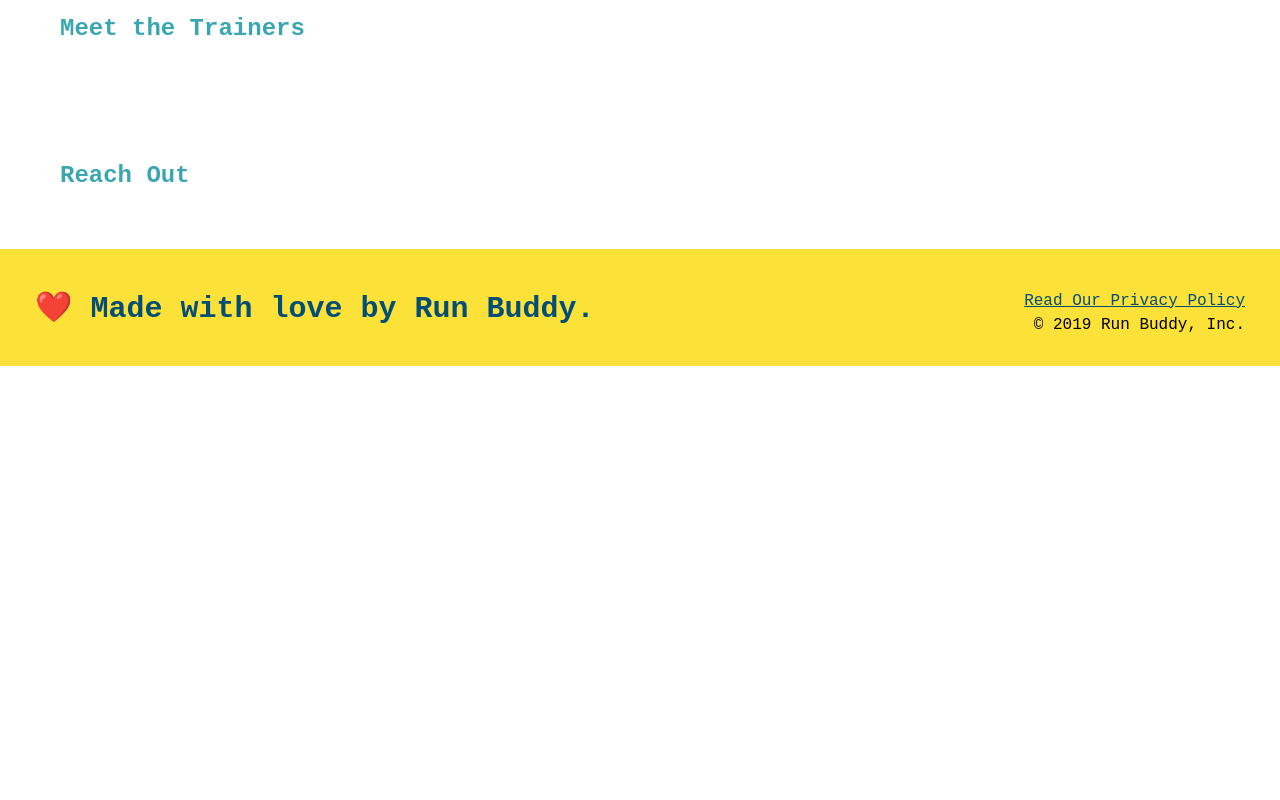
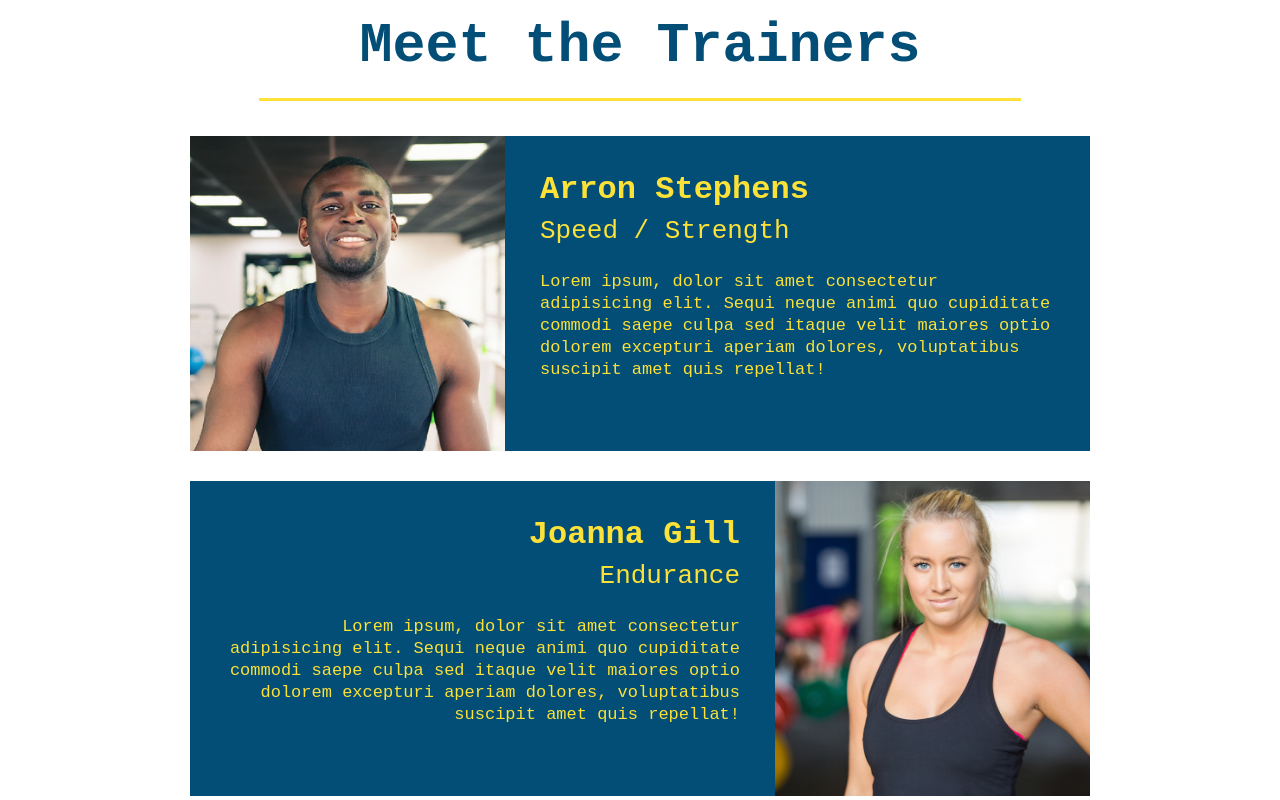
Before and after one commit to sunnytoolsmiths/run-buddy, a plain HTML site: page index.html in a window 1280 px wide. Shown: the part 2620-3420 px from the top of the page. Before the commit the page ends 2986 px from the top, so only its background shows below. Drawn offline with Linux system fonts and the light colour scheme.

Commit message:
add the trainers section

```diff
--- a/assets/css/style.css
+++ b/assets/css/style.css
@@ -120,6 +120,7 @@ footer {
     font-size: 16px;
 }
 
+/*Beginning of the style for intro*/
 .section-title {
     font-size: 55px;
     color: #024e76;
@@ -147,7 +148,9 @@ footer {
     font-size: 20px;
     margin: 0 auto;
 }
+/*end of the style for intro*/
 
+/*Beginning of the style for steps*/
 .steps {
     text-align: center;
     background: #fce138;
@@ -170,6 +173,57 @@ footer {
 .steps span{
     font-size: 38px;
 }
+/*end of the style for steps*/
+
+/*Beginning of the style for trainers*/
+.trainers {
+    text-align: center;
+}
+
+.trainer {
+    width: 900px;
+    margin: 0 auto 30px auto;
+    background: #024e76;
+    color: #fce138;
+    overflow: auto;
+}
+
+.trainer img{
+    width: 35%;
+    float: left;
+}
+
+.trainer-bio{
+    padding: 35px;
+    float: left;
+    width: 65%;
+}
+
+.trainer-bio h3{
+    font-size: 32px;
+    margin-bottom: 8px;
+}
+
+.trainer-bio h4 {
+    font-weight: lighter;
+    font-size: 26px;
+    margin-bottom: 25px;
+}
+
+.trainer-bio p {
+    font-size: 17px;
+    line-height: 1.3;
+}
+
+.text-left{
+    text-align: left;
+}
+
+.text-right{
+    text-align: right;
+}
+
+/*End of the style for trainers*/
 
 footer h2 {
     display: inline;
--- a/index.html
+++ b/index.html
@@ -97,15 +97,54 @@
   </section>
 
 
-  <!-- "meet the trainer" section -->
-  <section>
-      <h2>Meet the Trainers</h2>
+    <!-- "Meet the trainers" section -->
+    <section id="your-trainers" class="trainers">
+      <h2 class="section-title primary-border">
+        Meet the Trainers</h2>
+        <article class="trainer">
+          <img src="assets/css/images/trainer-1.jpg" alt="Arron Stephens in his workflout clothes, readh to pump iron" />
+          <div class="trainer-bio text-left">
+            <h3>Arron Stephens</h3>
+            <h4>Speed / Strength</h4>
+            <p>
+              Lorem ipsum, dolor sit amet consectetur adipisicing elit. Sequi neque animi quo cupiditate commodi saepe culpa sed
+              itaque velit maiores optio dolorem excepturi aperiam dolores, voluptatibus suscipit amet quis repellat!
+            </p>
+          </div>
+        </article>
+
+        <article class="trainer">
+          <div class="trainer-bio text-right">
+            <h3>Joanna Gill</h3>
+            <h4>Endurance</h4>
+            <p>
+              Lorem ipsum, dolor sit amet consectetur adipisicing elit. Sequi neque animi quo cupiditate commodi saepe culpa sed
+              itaque velit maiores optio dolorem excepturi aperiam dolores, voluptatibus suscipit amet quis repellat!
+            </p>
+          </div>
+          <img src="assets/css/images/trainer-2.jpg" alt="Joanna Gill cooling off after a workout" />
+        </article>
+
+        <article class="trainer">
+          <img src="assets/css/images/trainer-3.jpg" alt="Harry Smith wearing a headband and lifting comically small pink weights" />
+          <div class="trainer-bio text-left">
+            <h3>Harry "the Headband" Smith</h3>
+            <h4>Strength</h4>
+            <p>
+              Lorem ipsum, dolor sit amet consectetur adipisicing elit. Sequi neque animi quo cupiditate commodi saepe culpa sed
+              itaque velit maiores optio dolorem excepturi aperiam dolores, voluptatibus suscipit amet quis repellat!
+            </p>
+          </div>
+        </article>
+
   </section>
 
-  <!-- "Reach out!" section -->
+  <!-- "Reach out" section -->
   <section>
       <h2>Reach Out</h2>
   </section>
+
+
 
     <!-- footer -->
     <footer>
```
Also changed, not shown: assets/css/images/trainer-1.jpg (added), assets/css/images/trainer-2.jpg (added), assets/css/images/trainer-3.jpg (added).
